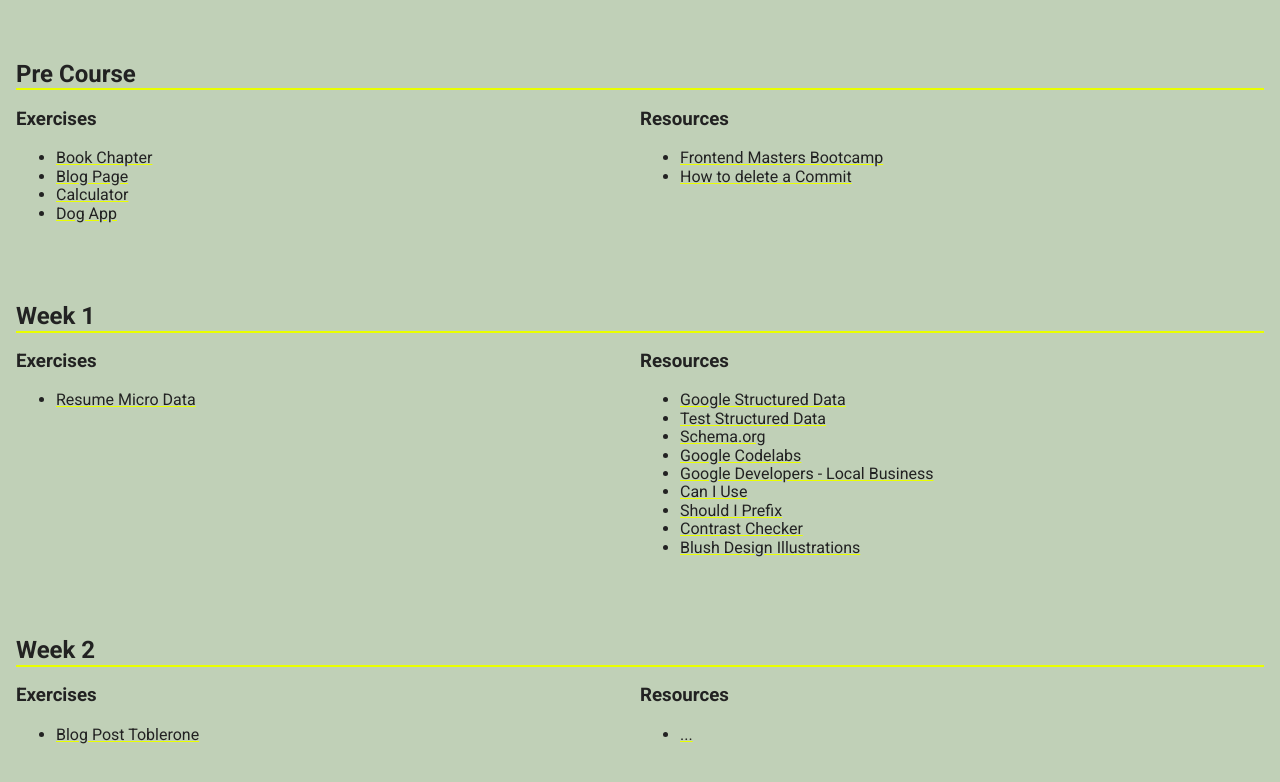
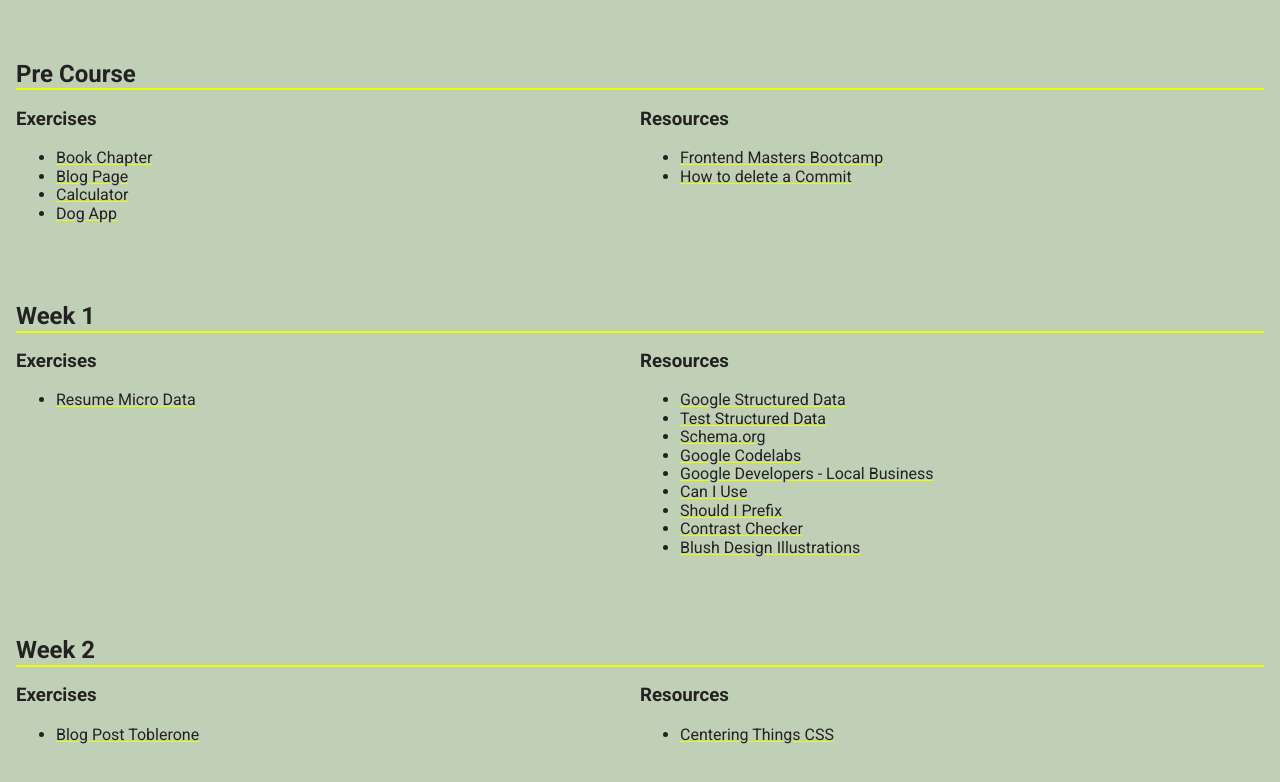
Before and after one commit to catabuades/allwomen-porfolio, a website built with Parcel: page exercises.html in a window 1280 px wide. Shown: the part 512-1294 px from the top of the page. Built offline with nearby package versions, Linux system fonts and the light colour scheme.

Commit message:
Week 2, add new resources

```diff
--- a/exercises.html
+++ b/exercises.html
@@ -137,7 +137,7 @@
           <h3>Resources</h2>
           <ul>
             <li>
-              <a href="" title="" target="_blank">...</a>
+              <a href="https://www.w3.org/Style/Examples/007/center.en.html" title="Centering Things CSS" target="_blank">Centering Things CSS</a>
             </li>
           </ul>
         </div>
```
